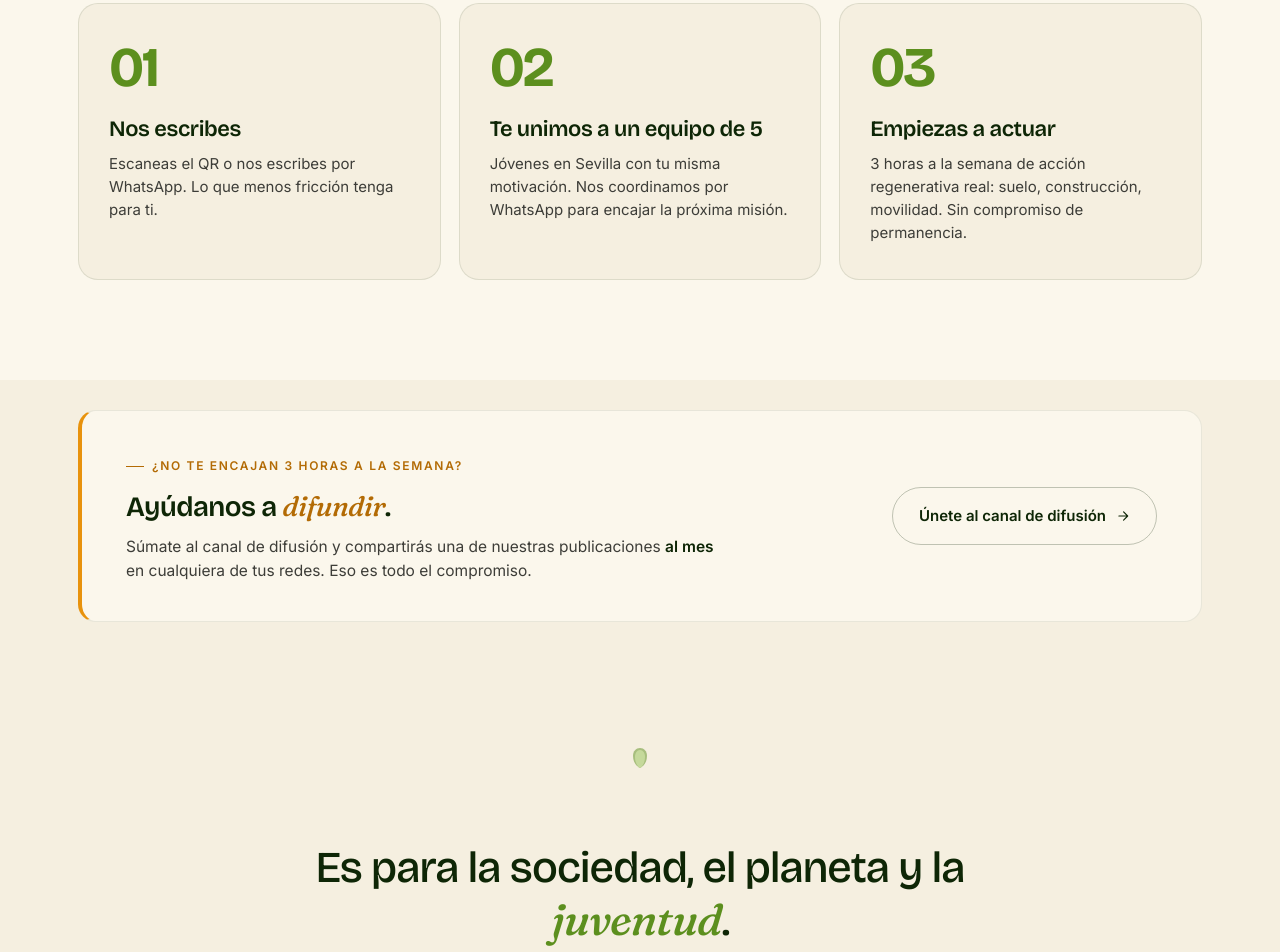
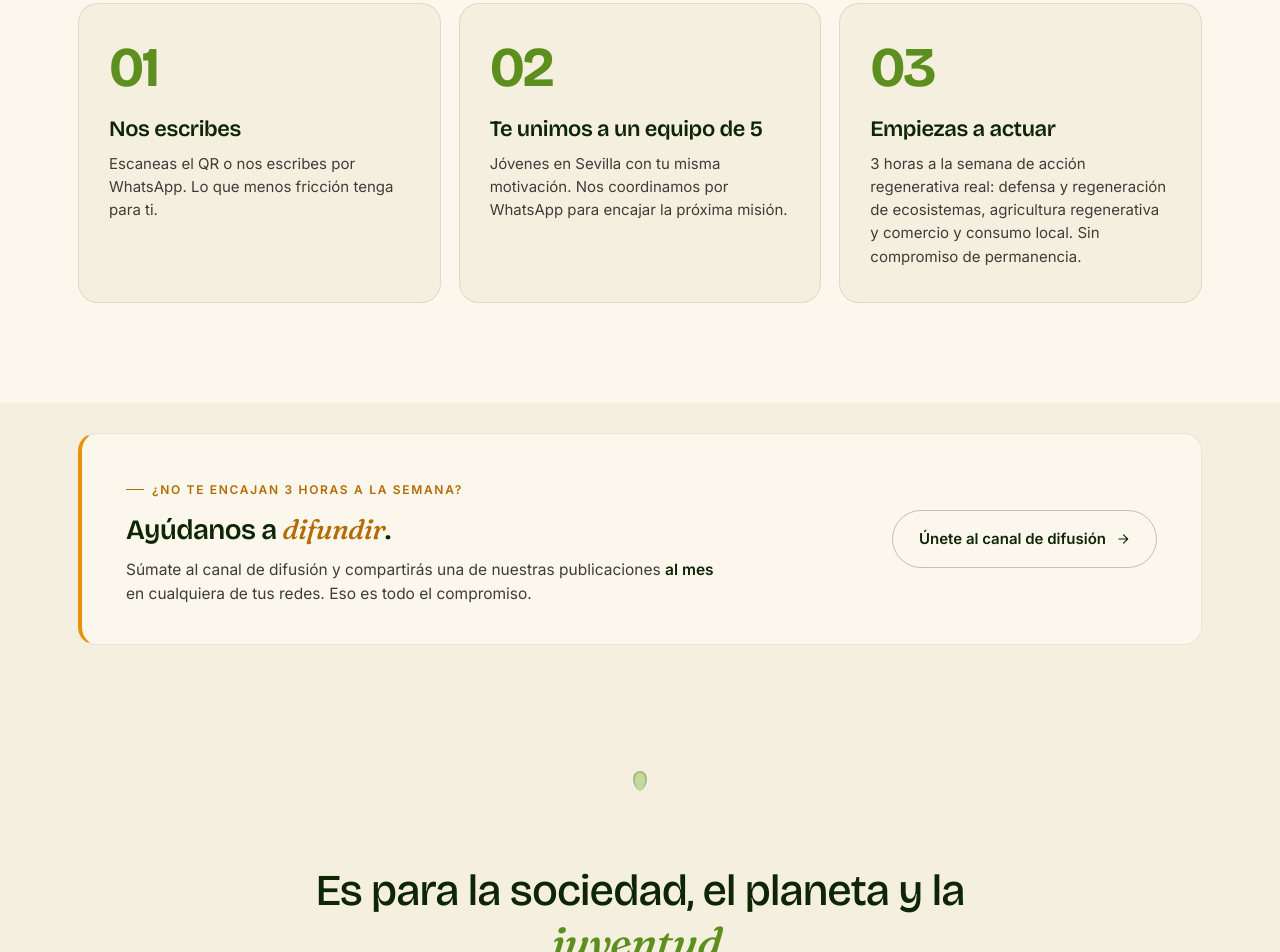
Before and after one commit to franciscomanzane/juventudya, a plain HTML site: page index.html in a window 1280 px wide. Shown: the part 4140-5092 px from the top of the page. Drawn offline with nearby package versions, Linux system fonts and the light colour scheme; a script that the page names is missing.

Commit message:
Actualizar áreas de acción en el paso 3
Sustituye suelo, construcción y movilidad por defensa y regeneración de ecosistemas, agricultura regenerativa y comercio y consumo local.

Co-Authored-By: Claude Opus 5.5 <noreply@anthropic.com>
Claude-Session: https://claude.ai/code/session_01CKUtGSxQ3NKSmRXzd7cvq4

```diff
--- a/index.html
+++ b/index.html
@@ -783,7 +783,7 @@
       <div class="step">
         <div class="step-num">03</div>
         <h3>Empiezas a actuar</h3>
-        <p>3 horas a la semana de acción regenerativa real: suelo, construcción, movilidad. Sin compromiso de permanencia.</p>
+        <p>3 horas a la semana de acción regenerativa real: defensa y regeneración de ecosistemas, agricultura regenerativa y comercio y consumo local. Sin compromiso de permanencia.</p>
       </div>
     </div>
   </div>
```
